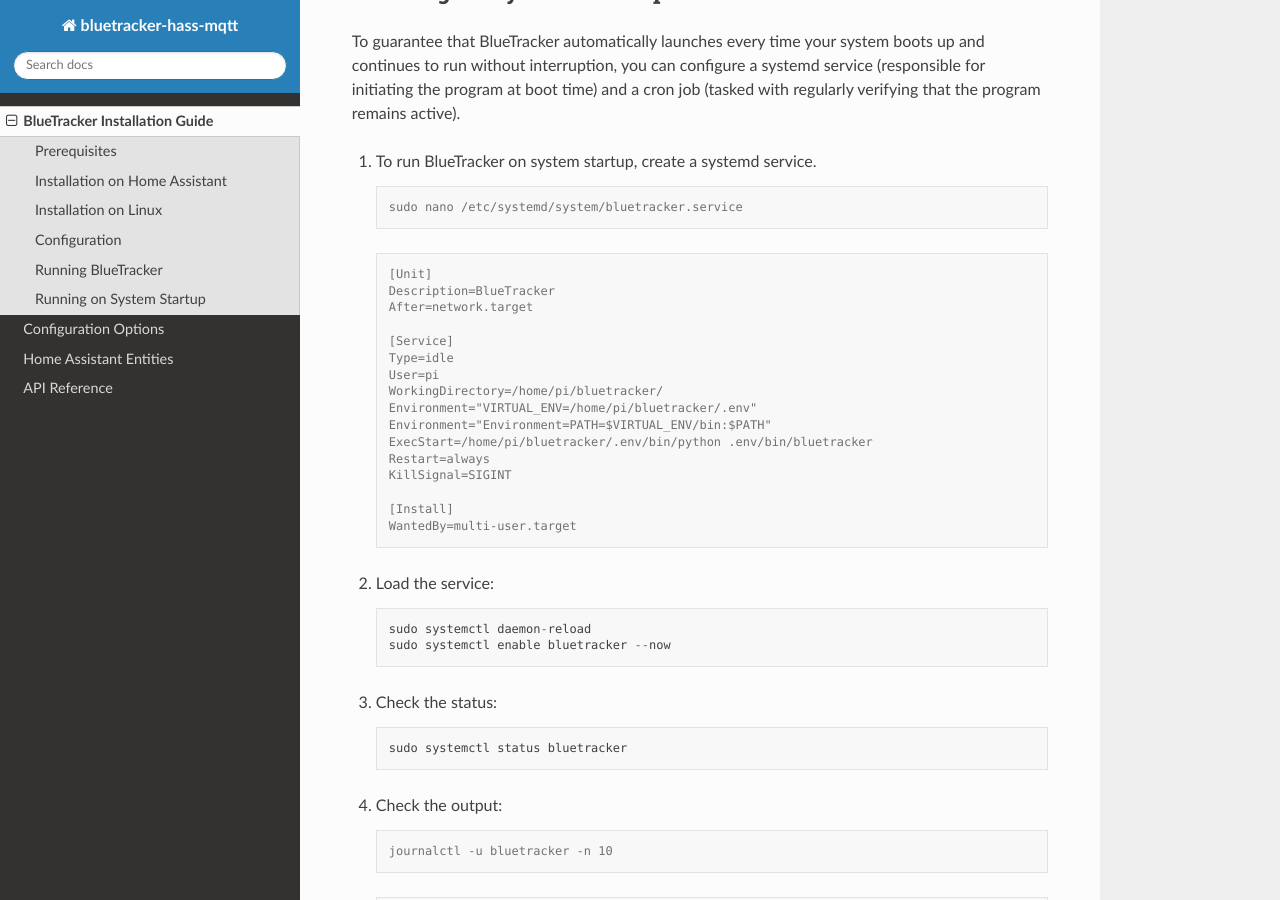
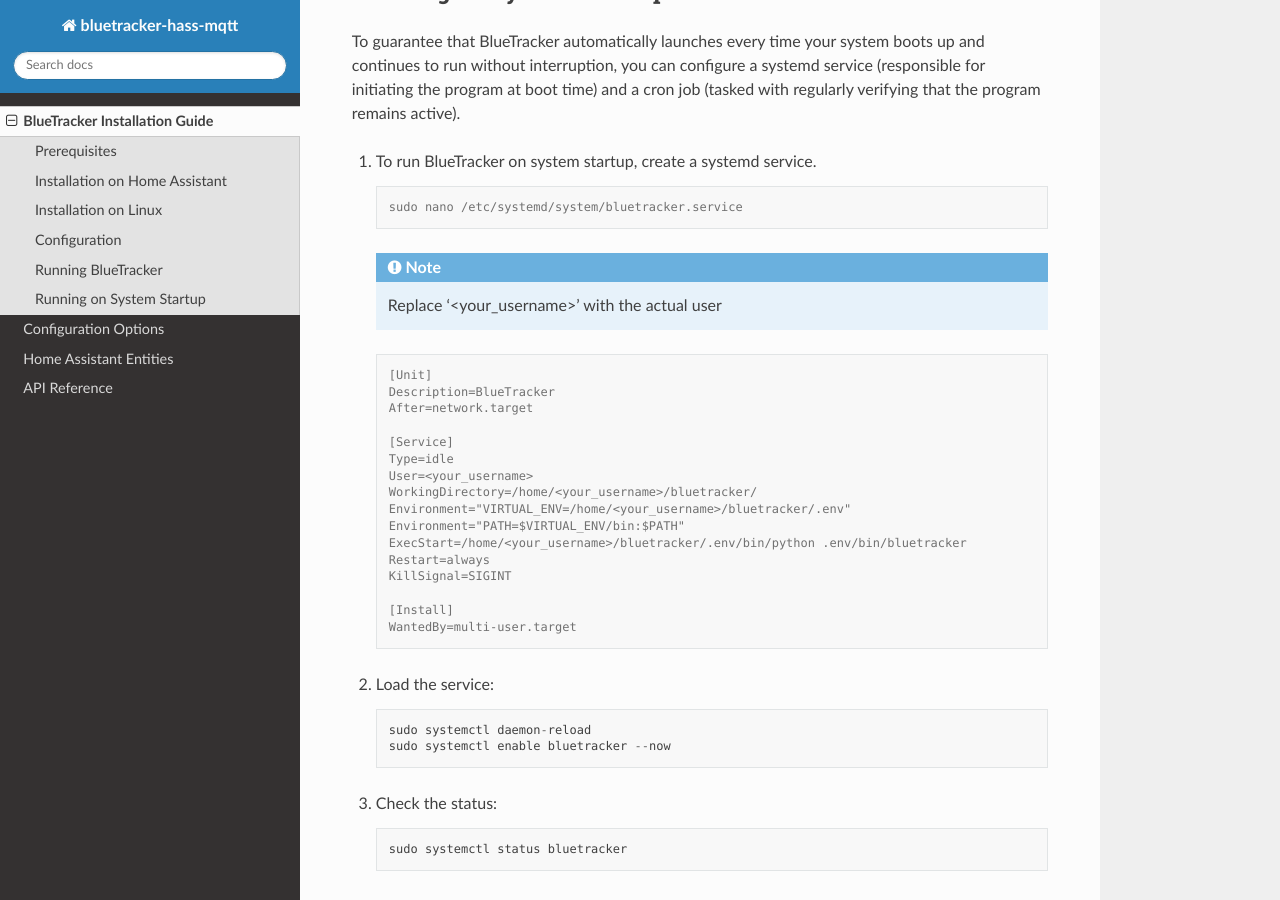
Before and after one commit to essel-dev/bluetracker, a Sphinx documentation site: the page built from docs/source/installation.rst, in a window 1280 px wide and 900 px high, scrolled down 2321 px. Built offline with Sphinx 7.4.7 and the Read the Docs theme 2.0.0, drawn with Linux system fonts in a browser that asks for light colours.

Commit message:
docs: Clarify systemd service for user setup

```diff
--- a/docs/source/installation.rst
+++ b/docs/source/installation.rst
@@ -119,6 +119,8 @@
 
       sudo nano /etc/systemd/system/bluetracker.service
 
+   .. note:: Replace '<your_username>' with the actual user
+
    .. code-block:: console
 
       [Unit]
@@ -127,11 +129,11 @@
 
       [Service]
       Type=idle
-      User=pi
-      WorkingDirectory=/home/pi/bluetracker/
-      Environment="VIRTUAL_ENV=/home/pi/bluetracker/.env"
-      Environment="Environment=PATH=$VIRTUAL_ENV/bin:$PATH"
-      ExecStart=/home/pi/bluetracker/.env/bin/python .env/bin/bluetracker
+      User=<your_username>
+      WorkingDirectory=/home/<your_username>/bluetracker/
+      Environment="VIRTUAL_ENV=/home/<your_username>/bluetracker/.env"
+      Environment="PATH=$VIRTUAL_ENV/bin:$PATH"
+      ExecStart=/home/<your_username>/bluetracker/.env/bin/python .env/bin/bluetracker
       Restart=always
       KillSignal=SIGINT
 
```
